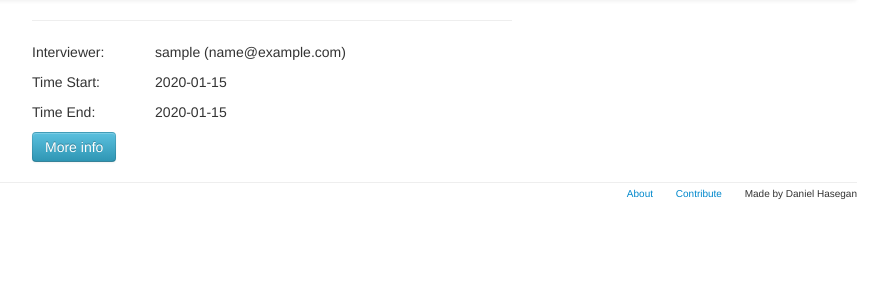
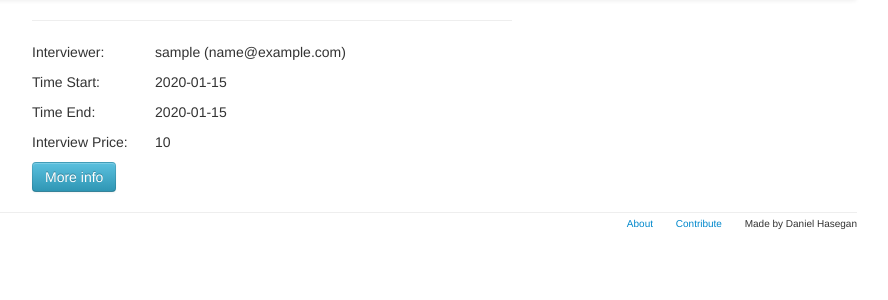
Before and after one commit to dhasegan/mocks, a Django app: template app/templates/pages/home.html in a window 1280 px wide. Shown: the part 42-342 px from the top of the page, without its empty margins (368-1256 px from the left). Run offline with Django 3.2, Linux system fonts and the light colour scheme; the template is opened without the code that fills it: most values are stand-ins (such as "Sample title", 1, 10 or a date in 2020); some libraries are stand-ins or nearby versions.

Commit message:
Added price and description for an interview

```diff
--- a/app/models.py
+++ b/app/models.py
@@ -15,6 +15,8 @@ class Interview(models.Model):
     mocker = models.ForeignKey(MUser, related_name="mer")
     mockee = models.ForeignKey(MUser, related_name="mee", null=True, blank=True)
     start = models.DateTimeField()
+    description = models.CharField(max_length=200, null=True, blank=True)
+    price = models.CharField(max_length=40, null=True, blank=True)
 
     def __unicode__(self):
         return str(self.start)
--- a/app/templates/types/briefmockitem.html
+++ b/app/templates/types/briefmockitem.html
@@ -6,6 +6,9 @@
 {% block mockeeinfo %}
 {% endblock mockeeinfo %}
 
+{% block description %}
+{% endblock description %}
+
 {% block endbutton %}
     <button class="btn btn-info moreinfo-btn" type="button" value="/info/{{ item.id }}">
         More info
--- a/app/templates/types/mockitem.html
+++ b/app/templates/types/mockitem.html
@@ -63,6 +63,24 @@
     </div>
 {% endblock endtime %}
 
+{% block description %}
+    {% if item.description %}
+        <div class="description row-fluid">
+            <span class="attr span3"> Mock Details: </span>
+            <span class="val span9"> {{ item.description }} </span>
+        </div>
+    {% endif %}
+{% endblock description %}
+
+{% block price %}
+    {% if item.price %}
+        <div class="price row-fluid">
+            <span class="attr span3"> Interview Price: </span>
+            <span class="val span9"> {{ item.price }} </span>
+        </div>
+    {% endif %}
+{% endblock price %}
+
 {% block endbutton %}
     {% if not no_button %}
         <form  method="get" action="/delete/{{ item.id }}">
```
Also changed, not shown: app/forms.py (+10 -0 lines), app/views.py (+10 -4 lines).
